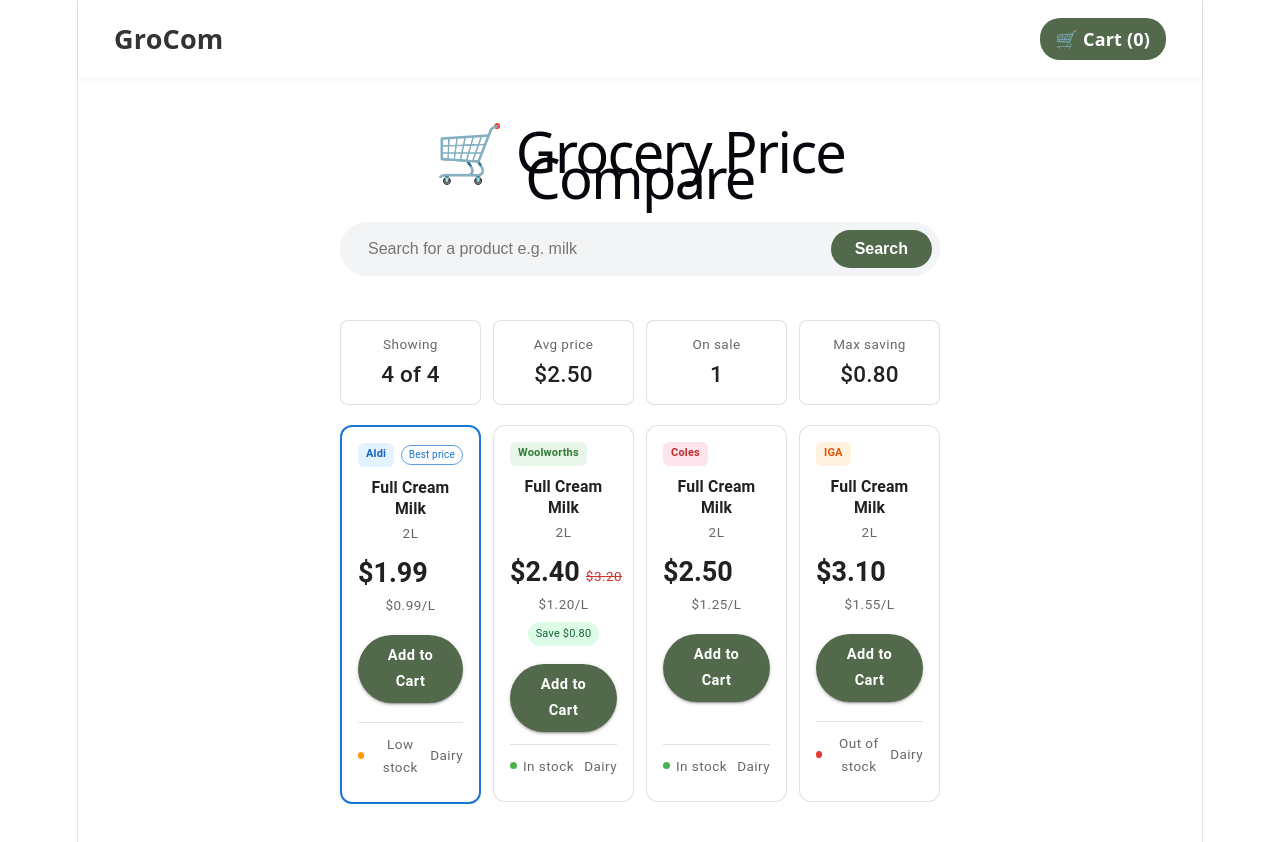
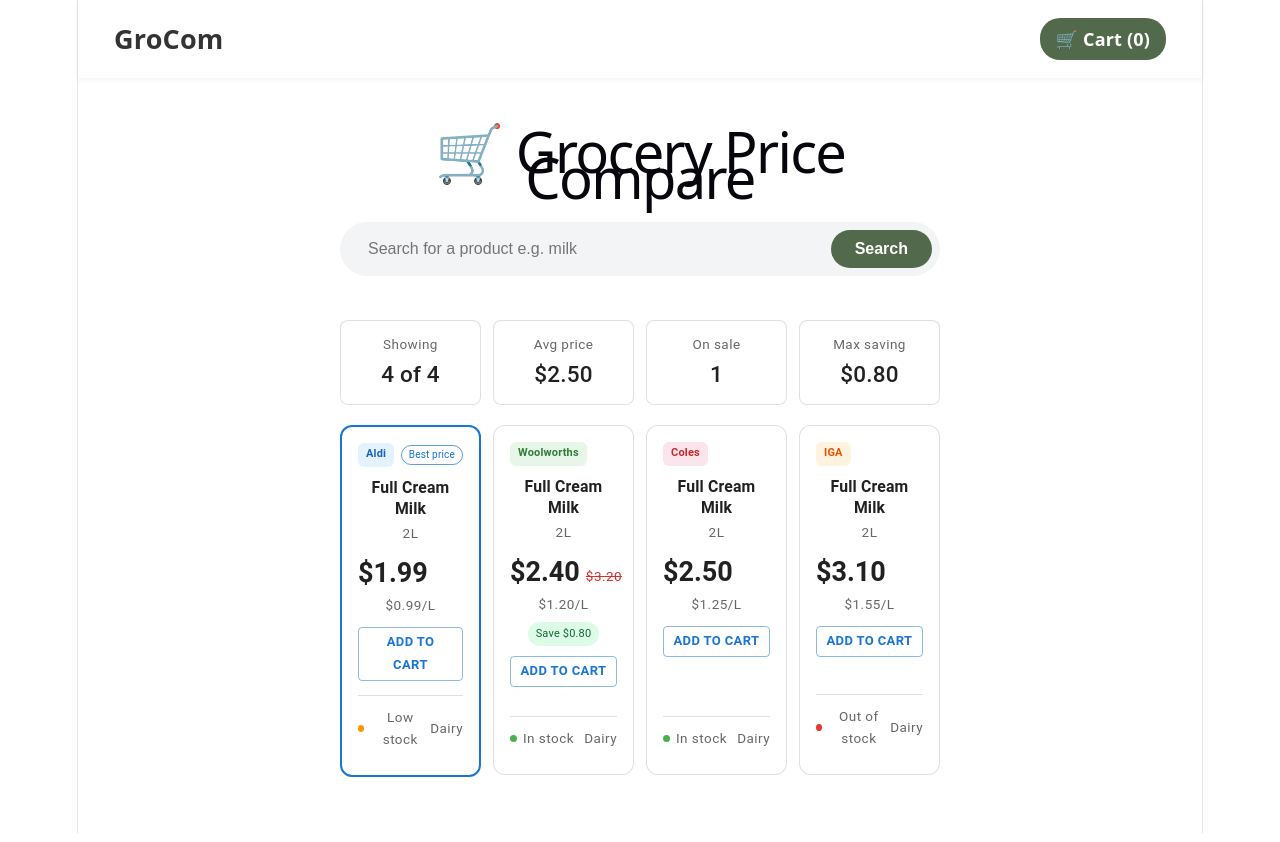
Before and after one commit to adam-fitrzyk/UNIHACK2026-goats-of-unihack, a React app in the folder grocery-compare/frontend/: page / in a window 1280 px wide. Shown: the top 842 px of the page. Built offline with nearby package versions, Linux system fonts and the light colour scheme; the HTML template or start-up script is replaced by a standard one.

Commit message:
toggleable buttons- links save to checkout bar

```diff
--- a/grocery-compare/frontend/src/App.jsx
+++ b/grocery-compare/frontend/src/App.jsx
@@ -13,10 +13,10 @@
   const mockResults = {
     query: "milk",
     results: [
-      { name: "Full Cream Milk", store: "Woolworths", price: 2.40, was: 3.20, unit: "$1.20/L", sub: "2L", stock: "in", cat: "dairy" },
-      { name: "Full Cream Milk", store: "Coles",      price: 2.50, was: null, unit: "$1.25/L", sub: "2L", stock: "in", cat: "dairy" },
-      { name: "Full Cream Milk", store: "Aldi",       price: 1.99, was: null, unit: "$0.99/L", sub: "2L", stock: "low", cat: "dairy" },
-      { name: "Full Cream Milk", store: "IGA",        price: 3.10, was: null, unit: "$1.55/L", sub: "2L", stock: "out", cat: "dairy" },
+      { name: "Full Cream Milk", store: "Woolworths", price: 2.40, was: 3.20, unit: "$1.20/L", sub: "2L", stock: "in", cat: "dairy", url: "https://www.woolworths.com.au/shop/productdetails/888137/woolworths-full-cream-milk" },
+      { name: "Full Cream Milk", store: "Coles",      price: 2.50, was: null, unit: "$1.25/L", sub: "2L", stock: "in", cat: "dairy" , url: "https://www.coles.com.au/product/coles-full-cream-milk-2l-439693"},
+      { name: "Full Cream Milk", store: "Aldi",       price: 1.99, was: null, unit: "$0.99/L", sub: "2L", stock: "low", cat: "dairy", url: "https://www.aldi.com.au/product/farmdale-full-cream-milk-2l-000000000000398689"},
+      { name: "Full Cream Milk", store: "IGA",        price: 3.10, was: null, unit: "$1.55/L", sub: "2L", stock: "out", cat: "dairy" , url: "https://www.igashop.com.au/product/pauls-zymil-full-cream-milk-88804"},
     ]
   }
   const [query, setQuery] = useState("");
--- a/grocery-compare/frontend/src/components/Groceryresultsgrid.jsx
+++ b/grocery-compare/frontend/src/components/Groceryresultsgrid.jsx
@@ -30,6 +30,49 @@
   }, {})
 }
 
+// ─── Cart Bar ─────────────────────────────────────────────────────────────────
+
+function CartBar({ cartUrls, onCheckout, onClear }) {
+  if (cartUrls.length === 0) return null
+  return (
+    <Box sx={{
+      display: "flex",
+      alignItems: "center",
+      justifyContent: "space-between",
+      flexWrap: "wrap",
+      gap: 1.5,
+      bgcolor: "#f0fdf4",
+      border: "1px solid #bbf7d0",
+      borderRadius: 3,
+      px: 2,
+      py: 1.5,
+      mb: 2.5,
+    }}>
+      <Typography fontSize={14} fontWeight={600} color="#166534">
+        🛒 {cartUrls.length} item{cartUrls.length !== 1 ? "s" : ""} in cart
+      </Typography>
+      <Box display="flex" gap={1}>
+        <Button
+          size="small"
+          variant="outlined"
+          onClick={onClear}
+          sx={{ fontSize: 13, borderColor: "#e5e7eb", color: "#6b7280" }}
+        >
+          Clear
+        </Button>
+        <Button
+          size="small"
+          variant="contained"
+          onClick={onCheckout}
+          sx={{ fontSize: 13, fontWeight: 600, bgcolor: "#16a34a", "&:hover": { bgcolor: "#15803d" } }}
+        >
+          Checkout →
+        </Button>
+      </Box>
+    </Box>
+  )
+}
+
 // ─── Summary Bar ─────────────────────────────────────────────────────────────
 
 function SummaryBar({ visible, total, results }) {
@@ -60,7 +103,7 @@
 
 // ─── Single Card ─────────────────────────────────────────────────────────────
 
-function GroceryCard({ item, isBest }) {
+function GroceryCard({ item, isBest, inCart, onToggleCart }) {
   const sc  = storeColor(item.store)
   const stk = STOCK[item.stock ?? "in"] ?? STOCK.in
   const saving = item.was ? (item.was - item.price).toFixed(2) : null
@@ -123,14 +166,24 @@
           )}
         </Box>
 
+        {/* Add to cart — wired to cart state */}
         <Button
-          variant="contained"
+          variant={inCart ? "contained" : "outlined"}
           size="small"
           fullWidth
-          className="add-to-cart-btn"
-          onClick={() => console.log("Added to cart:", item.name)}
+          disabled={!item.url}
+          onClick={() => onToggleCart(item.url)}
+          sx={{
+            fontSize: 13,
+            fontWeight: 600,
+            transition: "all 0.15s",
+            ...(inCart
+              ? { bgcolor: "#16a34a", "&:hover": { bgcolor: "#15803d" }, borderColor: "transparent" }
+              : {}
+            ),
+          }}
         >
-          Add to Cart
+          {inCart ? "✓ Added" : "Add to Cart"}
         </Button>
 
         {/* Footer */}
@@ -159,9 +212,10 @@
 // ─── Main export ──────────────────────────────────────────────────────────────
 
 export default function GroceryResultsGrid({ results = [], query = "" }) {
-  const [search, setSearch] = useState("")
-  const [count,  setCount]  = useState(6)
-  const [sort,   setSort]   = useState("price-asc")
+  const [search,   setSearch]   = useState("")
+  const [count,    setCount]    = useState(6)
+  const [sort,     setSort]     = useState("price-asc")
+  const [cartUrls, setCartUrls] = useState([])
 
   const best = useMemo(() => bestPriceMap(results), [results])
 
@@ -182,10 +236,30 @@
 
   const visible = filtered.slice(0, count)
 
+  function handleToggleCart(url) {
+    if (!url) return
+    setCartUrls(prev =>
+      prev.includes(url) ? prev.filter(u => u !== url) : [...prev, url]
+    )
+  }
+
+  function handleCheckout() {
+  cartUrls.forEach((url, i) => {
+    setTimeout(() => window.open(url, "_blank"), i * 500)
+  })
+}
+
+  function handleClear() {
+    setCartUrls([])
+  }
+
   if (!results.length) return null
 
   return (
     <Box sx={{ mt: 3.5 }}>
+
+      {/* Cart bar — appears when items are added */}
+      <CartBar cartUrls={cartUrls} onCheckout={handleCheckout} onClear={handleClear} />
 
       {/* Toolbar */}
       <Box display="flex" gap={1.5} flexWrap="wrap" alignItems="center" sx={{ mb: 2 }}>
@@ -234,7 +308,12 @@
         <Grid container spacing={1.5}>
           {visible.map((item, i) => (
             <Grid size={{ xs: 12, sm: 6, md: 4, lg: 3 }} key={`${item.store}-${item.name}-${i}`}>
-              <GroceryCard item={item} isBest={item.price === best[item.name]} />
+              <GroceryCard
+                item={item}
+                isBest={item.price === best[item.name]}
+                inCart={cartUrls.includes(item.url)}
+                onToggleCart={handleToggleCart}
+              />
             </Grid>
           ))}
         </Grid>
```
